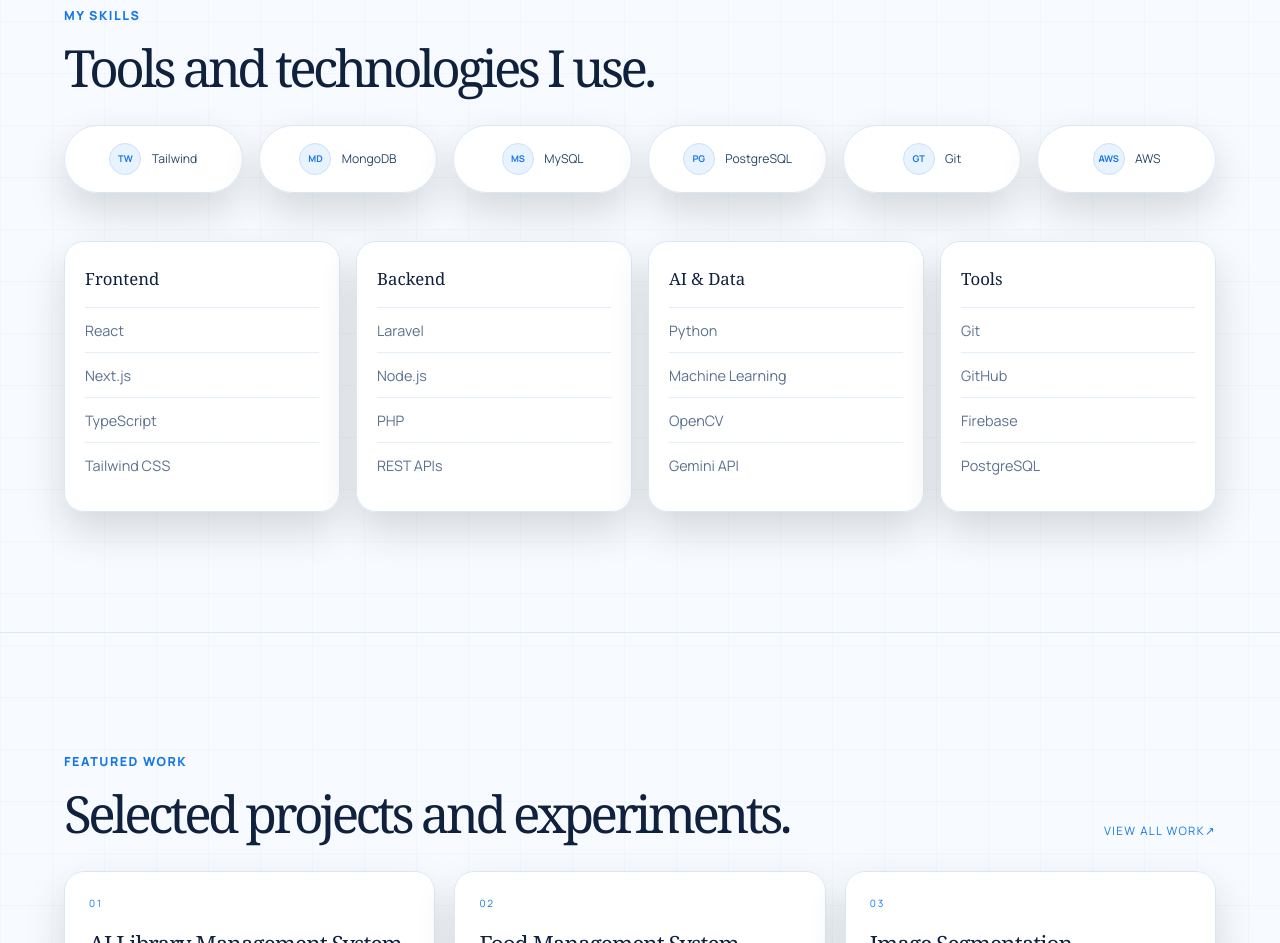
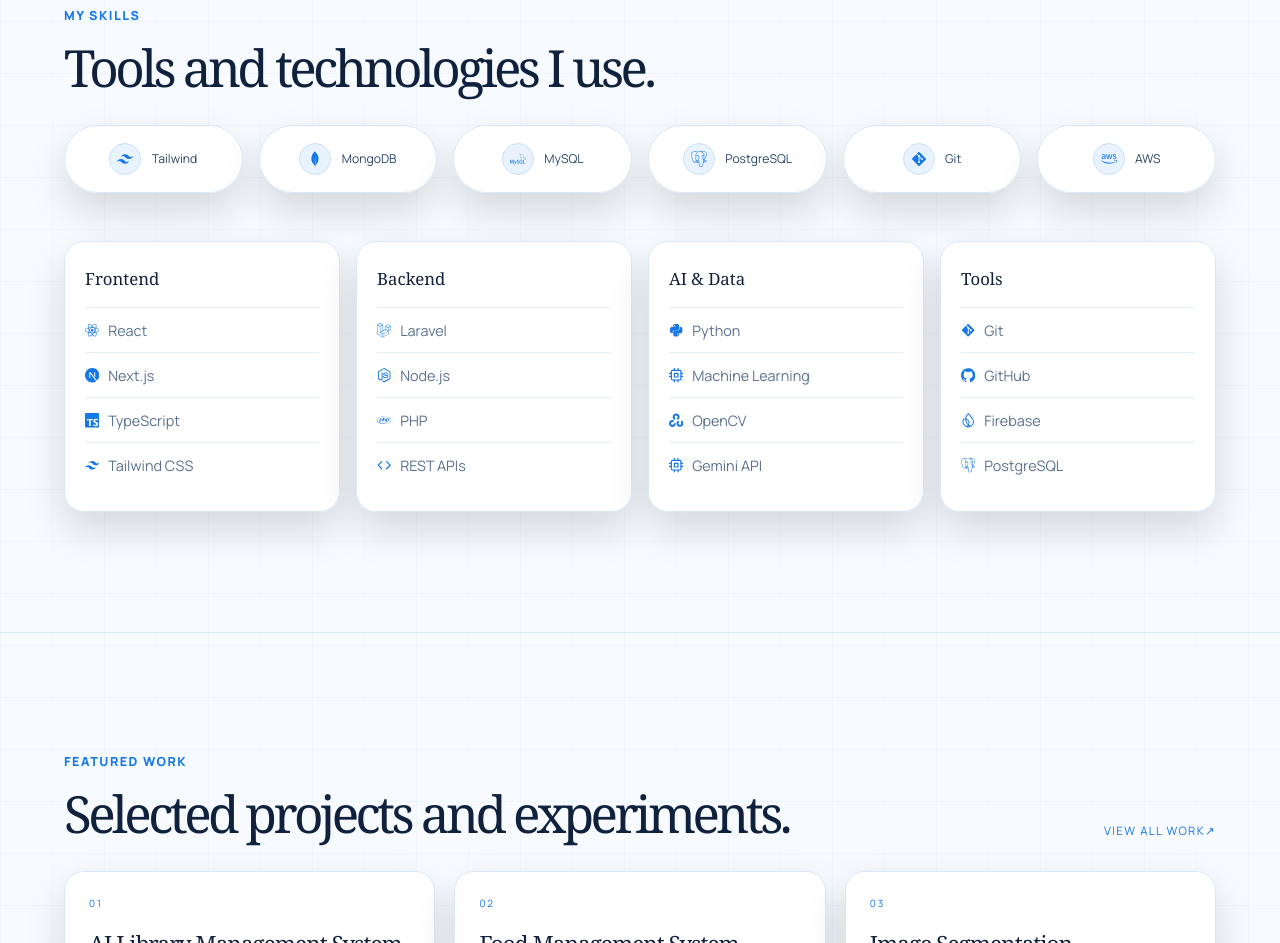
Before and after one commit to khalidkanane/portfolio, a Next.js app: page / in a window 1280 px wide. Shown: the part 2760-3703 px from the top of the page. Built offline with nearby package versions, Linux system fonts and the light colour scheme; no server answers.

Commit message:
feat: Updated Home skills.

```diff
--- a/app/globals.css
+++ b/app/globals.css
@@ -1360,7 +1360,10 @@
 
 .tech-pill { color: #294766; }
 .tech-icon { background: #e8f3ff; border-color: #c9e2f8; color: var(--reference-cyan); }
+.tech-icon svg { height: 1rem; width: 1rem; }
 .skill-card li { border-top-color: #e4eef8; }
+.skill-card li { align-items: center; display: flex; gap: 0.55rem; }
+.skill-card li svg { color: var(--reference-cyan); flex: 0 0 auto; height: 0.9rem; width: 0.9rem; }
 .tag-list span { background: #e8f3ff; border-color: #c9e2f8; color: var(--reference-cyan); }
 
 .site-footer {
--- a/app/page.tsx
+++ b/app/page.tsx
@@ -5,7 +5,21 @@
 import Link from "next/link";
 import { PROJECTS } from "@/lib/projects";
 import { SOCIAL_LINKS } from "@/lib/constants";
-import { FiArrowUpRight, FiAtSign, FiCode, FiDownload } from "react-icons/fi";
+import type { IconType } from "react-icons";
+import { FiArrowUpRight, FiAtSign, FiCode, FiCpu, FiDownload } from "react-icons/fi";
+import { FaAws, FaGitAlt, FaJs, FaNodeJs, FaPhp, FaPython, FaReact } from "react-icons/fa6";
+import {
+  SiFirebase,
+  SiGithub,
+  SiLaravel,
+  SiMongodb,
+  SiMysql,
+  SiNextdotjs,
+  SiOpencv,
+  SiPostgresql,
+  SiTailwindcss,
+  SiTypescript,
+} from "react-icons/si";
 
 const stats = [
   { value: "12", label: "Years of experience" },
@@ -15,19 +29,31 @@
 ];
 
 const skillHighlights = [
-  { name: "Tailwind", icon: "TW" },
-  { name: "MongoDB", icon: "MD" },
-  { name: "MySQL", icon: "MS" },
-  { name: "PostgreSQL", icon: "PG" },
-  { name: "Git", icon: "GT" },
-  { name: "AWS", icon: "AWS" },
+  { name: "Tailwind", icon: SiTailwindcss },
+  { name: "MongoDB", icon: SiMongodb },
+  { name: "MySQL", icon: SiMysql },
+  { name: "PostgreSQL", icon: SiPostgresql },
+  { name: "Git", icon: FaGitAlt },
+  { name: "AWS", icon: FaAws },
 ];
 
 const skillGroups = [
-  { title: "Frontend", items: ["React", "Next.js", "TypeScript", "Tailwind CSS"] },
-  { title: "Backend", items: ["Laravel", "Node.js", "PHP", "REST APIs"] },
-  { title: "AI & Data", items: ["Python", "Machine Learning", "OpenCV", "Gemini API"] },
-  { title: "Tools", items: ["Git", "GitHub", "Firebase", "PostgreSQL"] },
+  {
+    title: "Frontend",
+    items: [["React", FaReact], ["Next.js", SiNextdotjs], ["TypeScript", SiTypescript], ["Tailwind CSS", SiTailwindcss]] as [string, IconType][],
+  },
+  {
+    title: "Backend",
+    items: [["Laravel", SiLaravel], ["Node.js", FaNodeJs], ["PHP", FaPhp], ["REST APIs", FiCode]] as [string, IconType][],
+  },
+  {
+    title: "AI & Data",
+    items: [["Python", FaPython], ["Machine Learning", FiCpu], ["OpenCV", SiOpencv], ["Gemini API", FiCpu]] as [string, IconType][],
+  },
+  {
+    title: "Tools",
+    items: [["Git", FaGitAlt], ["GitHub", SiGithub], ["Firebase", SiFirebase], ["PostgreSQL", SiPostgresql]] as [string, IconType][],
+  },
 ];
 
 const academicSlides = [
@@ -274,12 +300,15 @@
         </div>
 
         <div className="tech-banner" aria-label="Technology stack list">
-          {skillHighlights.map((skill) => (
-            <div className="tech-pill" key={skill.name}>
-              <span className="tech-icon">{skill.icon}</span>
-              {skill.name}
-            </div>
-          ))}
+          {skillHighlights.map((skill) => {
+            const Icon = skill.icon;
+            return (
+              <div className="tech-pill" key={skill.name}>
+                <span className="tech-icon"><Icon aria-hidden="true" /></span>
+                {skill.name}
+              </div>
+            );
+          })}
         </div>
 
         <div className="skill-grid">
@@ -287,8 +316,8 @@
             <div className="skill-card" key={group.title}>
               <h3>{group.title}</h3>
               <ul>
-                {group.items.map((item) => (
-                  <li key={item}>{item}</li>
+                {group.items.map(([name, Icon]) => (
+                  <li key={name}><Icon aria-hidden="true" /> {name}</li>
                 ))}
               </ul>
             </div>
```
